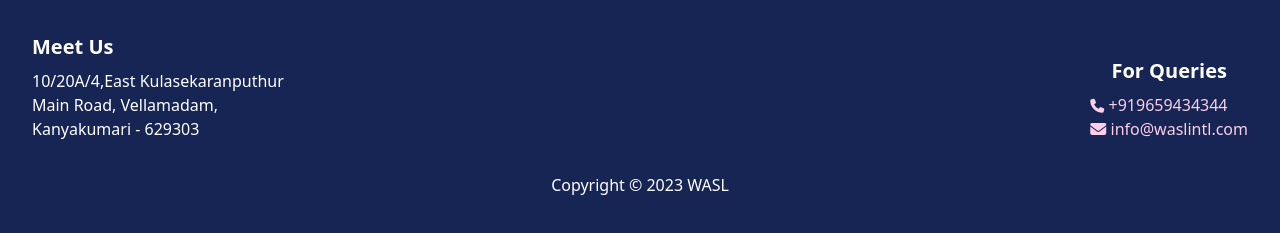
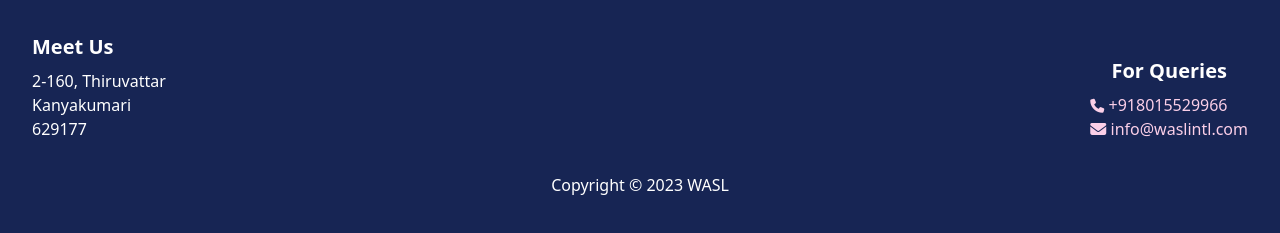
Before and after one commit to jaraldj/wasl-exporting, a website with bundled scripts: page index.html in a window 1280 px wide. Shown: the part 3824-4057 px from the top of the page. Built offline with nearby package versions, Linux system fonts and the light colour scheme; no server answers.

Commit message:
address and number updated

```diff
--- a/index.html
+++ b/index.html
@@ -86,7 +86,7 @@
               Quality products from India at a competitive cost
             </p>
             <a
-              href="https://wa.me/+919659434344"
+              href="https://wa.me/+918015529966"
               target="_blank"
               class="py-3 px-4 rounded-full bg-blue-400 text-white"
               >Talk With Us</a
@@ -293,10 +293,10 @@
               <h2 class="font-bold text-white py-2 text-center text-xl">
                 For Queries
               </h2>
-              <a href="tel:+919659434344" class="text-center lg:text-left">
+              <a href="tel:+918015529966" class="text-center lg:text-left">
                 <i class="fa-solid fa-phone text-pink-200 text-sm"></i>
                 <p class="text-pink-200 text-center lg:text-right inline-block">
-                  +919659434344
+                  +918015529966
                 </p>
               </a>
               <a
@@ -318,14 +318,14 @@
               >
                 Meet Us
               </h2>
-              <a href="https://goo.gl/maps/d3Y6nB2u15iaDAtm7" target="_blank">
+              <a href="https://maps.app.goo.gl/tEtbLu9wviW2MdB16" target="_blank">
                 <!-- <i class="fa-solid fa-location-dot px-py text-blue-600"></i> -->
                 <span
                   class="inline-block align-top text-white text-center lg:text-start"
                 >
-                  <p class="">10/20A/4,East Kulasekaranputhur</p>
-                  <p>Main Road, Vellamadam,</p>
-                  <p>Kanyakumari - 629303</p>
+                  <p class="">2-160, Thiruvattar</p>
+                  <p>Kanyakumari</p>
+                  <p>629177</p>
                 </span>
               </a>
             </article>
@@ -362,7 +362,7 @@
       <div
         class="rounded-full bg-green-600 w-12 h-12 lg:w-14 lg:h-14 fixed bottom-10 right-8 flex items-center justify-center"
       >
-        <a href="https://wa.me/+919659434344" target="_blank">
+        <a href="https://wa.me/+918015529966" target="_blank">
           <i class="fa-brands fa-whatsapp text-3xl lg:text-4xl text-white"></i>
         </a>
       </div>
```
